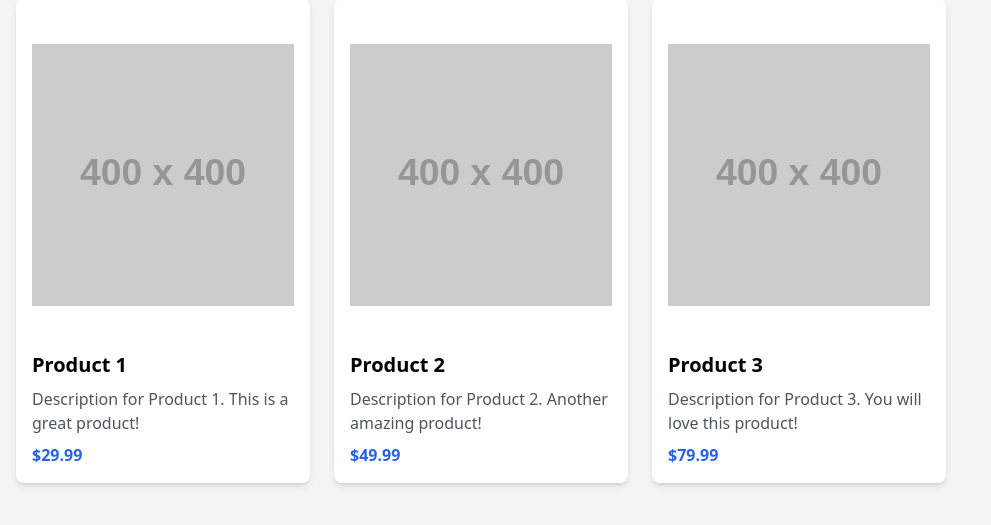
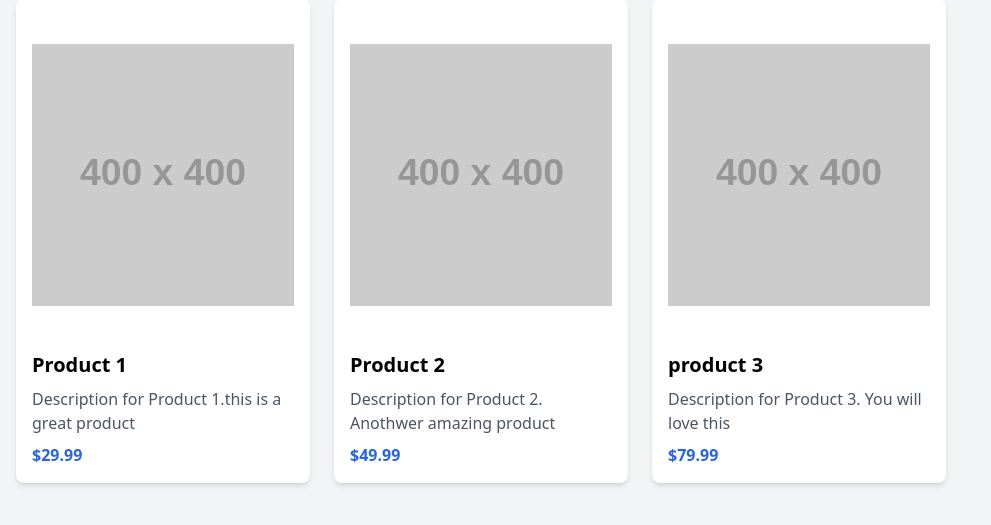
Before and after one commit to QtKaii/2module-project, a PHP site: page / in a window 1280 px wide. Shown: the part 89-614 px from the top of the page, without its empty margins (0-991 px from the left). Run offline with PHP 8.4, Linux system fonts and the light colour scheme; data comes from the database, SQL or seed files in the repository; grey boxes labelled with a size stand in for pictures from a placeholder-image service; some libraries are stand-ins or nearby versions.

Commit message:
Update index.php

```diff
--- a/frontend/index.php
+++ b/frontend/index.php
@@ -18,21 +18,21 @@ require_once __DIR__ . '/models/commentDB.php';
     [
         'id' => 1,
         'title' => 'Product 1',
-        'description' => 'Description for Product 1. This is a great product!',
+        'description' => 'Description for Product 1.this is a great product',
         'price' => 29.99,
         'image' => ''
     ],
     [
         'id' => 2,
         'title' => 'Product 2',
-        'description' => 'Description for Product 2. Another amazing product!',
+        'description' => 'Description for Product 2. Anothwer amazing product',
         'price' => 49.99,
         'image' => ''
     ],
     [
         'id' => 3,
-        'title' => 'Product 3',
-        'description' => 'Description for Product 3. You will love this product!',
+        'title' => 'product 3',
+        'description' => 'Description for Product 3. You will love this',
         'price' => 79.99,
         'image' => ''
     ]
```
